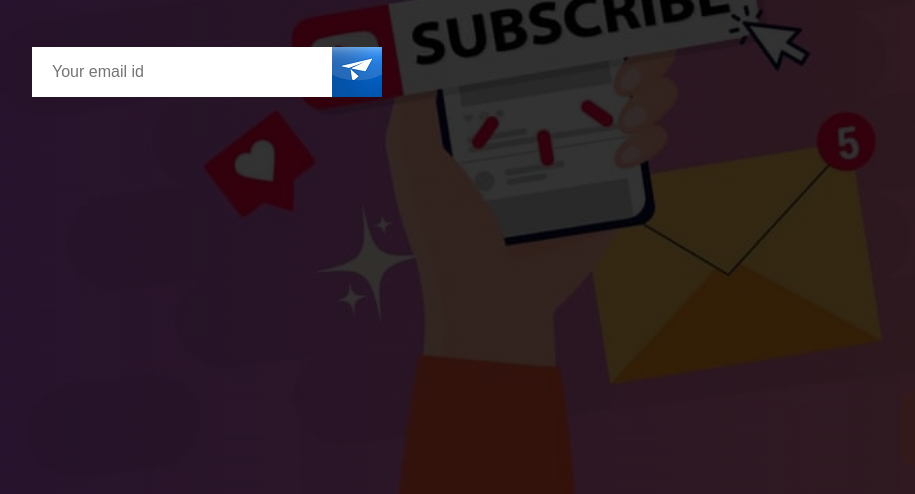
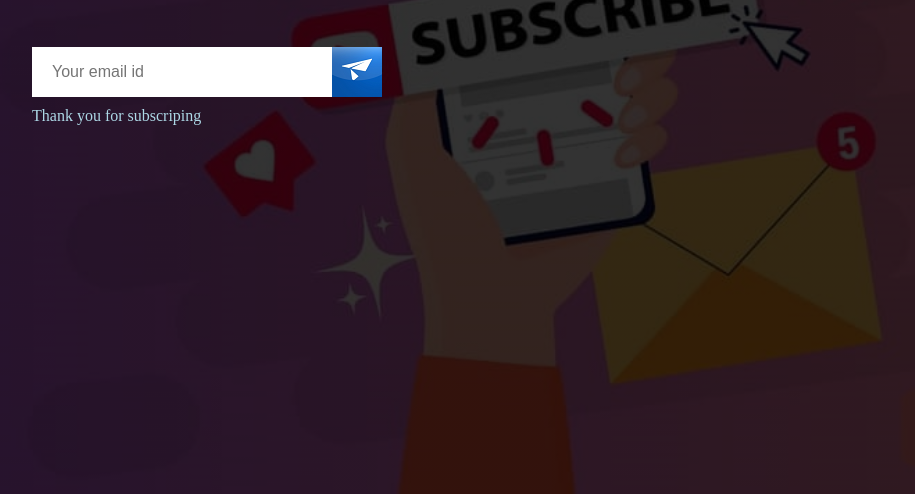
Before and after one commit to webfaisalbd/newsletter-subscription-with-google-sheet-html-css-js, a plain HTML site: page index.html in a window 1280 px wide. Shown: the part 306-800 px from the top of the page, without its empty margins (96-1011 px from the left). Drawn offline with Linux system fonts and the light colour scheme.

Commit message:
newsletter span

```diff
--- a/index.html
+++ b/index.html
@@ -19,6 +19,8 @@
             <button type="submit"><img src="images/sendButton.png" alt=""></button>
         </form>
 
+        <span>Thank you for subscriping</span>
+
     </div>
 
     <script src="/app.js"></script>
--- a/style.css
+++ b/style.css
@@ -45,10 +45,15 @@
 }
 
 .newsletterHero form button {
-    background: blue;
     border: none;
     outline: none;
     height: 50px;
     width: 50px;
     cursor: pointer;
 }
+
+.newsletterHero span {
+    color: lightblue;
+    margin-top: 10px;
+    display: block;
+}
```
Also changed, not shown: images/2.png (deleted).
